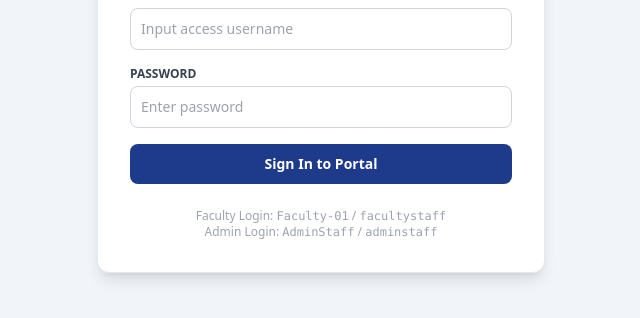
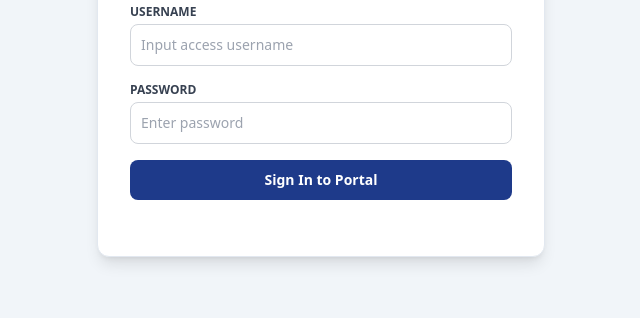
Before and after one commit to matamarkvincent2/aclc-college-sims, a website: page index.html in a window 1280 px wide. Shown: the part 354-672 px from the top of the page, without its empty margins (319-959 px from the left). Drawn offline with nearby package versions, Linux system fonts and the light colour scheme.

```diff
--- a/index.html
+++ b/index.html
@@ -35,8 +35,7 @@
         </button>
       </form>
       <div class="mt-6 text-center text-xs text-gray-400">
-        Faculty Login: <code>Faculty-01</code> / <code>facultystaff</code><br>
-        Admin Login: <code>AdminStaff</code> / <code>adminstaff</code>
+
       </div>
     </div>
   </div>
```
